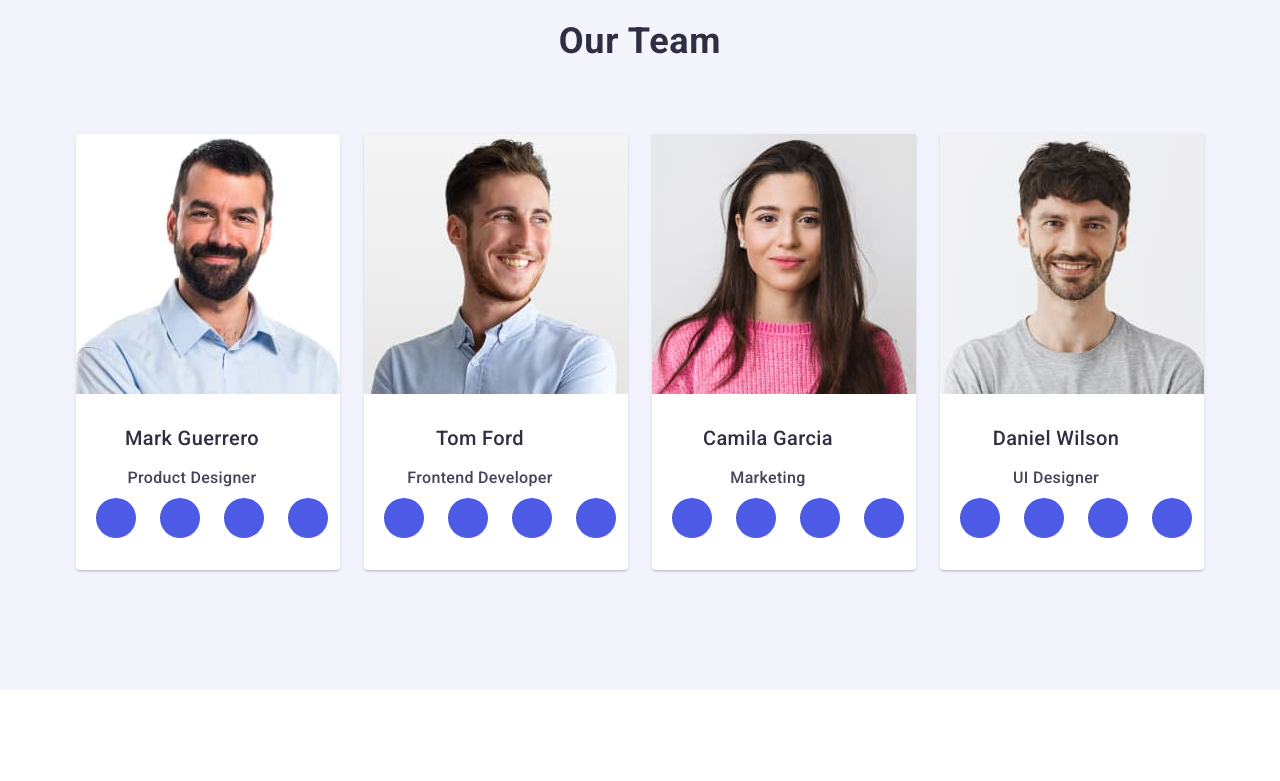
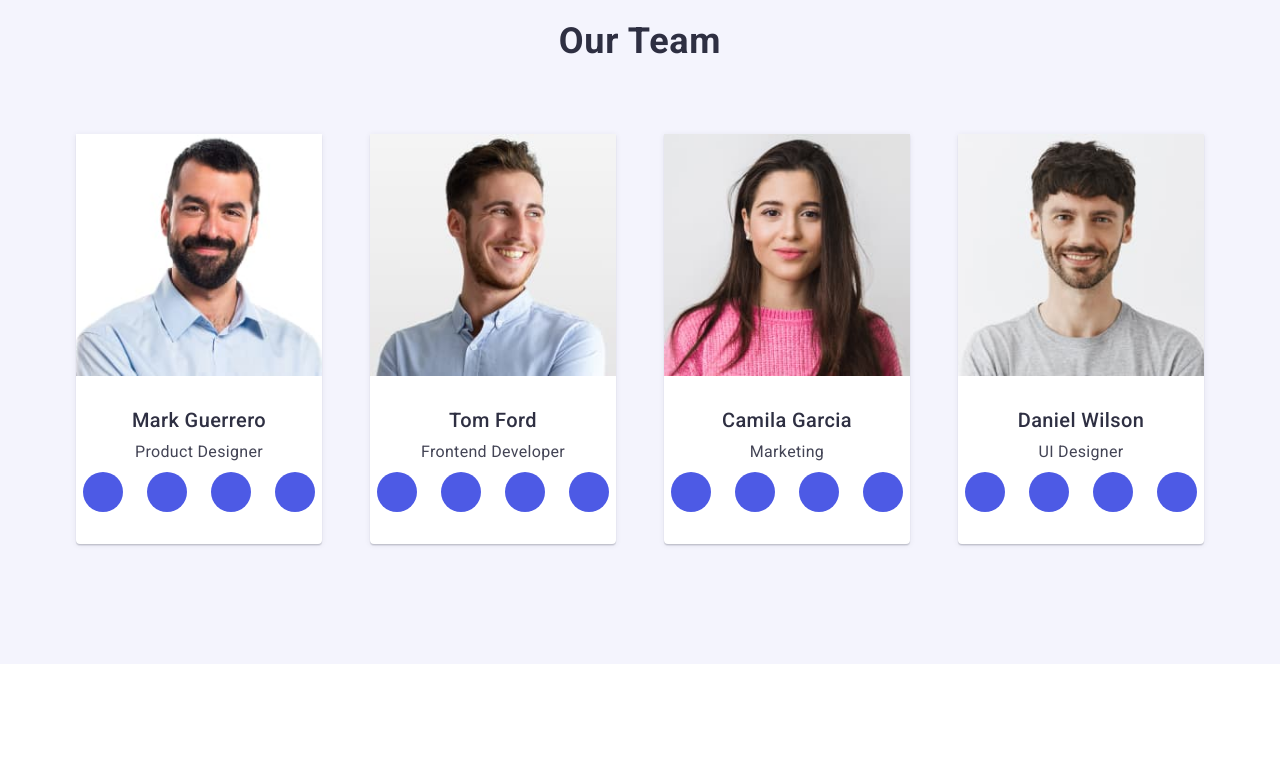
Before and after one commit to TTVictoria/goit-markup-hw-04, a plain HTML site: page index.html in a window 1280 px wide. Shown: the part 1260-2041 px from the top of the page. Drawn offline with nearby package versions, Linux system fonts and the light colour scheme; files that its build step writes are made by us from their sources.

Commit message:
html-css

```diff
--- a/css/styles.css
+++ b/css/styles.css
@@ -2,8 +2,54 @@ body {
     font-family: "Roboto", sans-serif;
     color: #434455;
     background-color: #ffffff;
-    margin: 0;
-    padding: 0;
+    font-size: 16px;
+    line-height: 1.5;
+    font-style: normal;
+    letter-spacing: 0.02em;
+}
+
+h1,
+h2,
+h3,
+h4,
+h5,
+h6,
+p {
+    margin-top: 0;
+    margin-bottom: 0;
+}
+
+a {
+    text-decoration: none;
+    color: inherit;
+}
+
+ul,
+ol {
+    margin-top: 0;
+    margin-bottom: 0;
+    padding-left: 0;
+    list-style-type: none;
+}
+
+img {
+    display: block;
+    max-width: 100%;
+    height: auto;
+}
+
+button {
+    cursor: pointer;
+    border: none;
+}
+
+h2 {
+    text-align: center;
+    font-size: 36px;
+    line-height: 1.1;
+    text-transform: capitalize;
+    letter-spacing: 0.02em;
+    color: #2e2f42;
 }
 
 /*header*/
@@ -75,7 +121,7 @@ body {
     font-family: "Roboto";
     font-size: 16px;
     font-weight: 500;
-    line-height: 1, 5;
+    line-height: 1,5;
     letter-spacing: 0.02em;
     list-style-type: none;
     margin: 0;
@@ -105,14 +151,11 @@ body {
     color: #2e2f42;
     text-decoration: none;
     margin: 0;
-    padding-left: 0;
-    display: block;
     display: block;
     padding: 24px 0;
     position: relative;
     /*для встановлення позиціонування елемента відносно його звичайного місця в потоці документу*/
     transition: color 250ms cubic-bezier(0.4, 0, 0.2, 1);
-    color: #404bbf;
 }
 .nav-link a:hover {color: #404bbf;}
 .nav-link a:focus {color: #404bbf;}
@@ -175,11 +218,9 @@ body {
     margin-left: auto;
     margin-right: auto;
     padding: 188px 0; /*для визначення відступів всередині секції*/
-    justify-content: center;
     background-image: linear-gradient(rgba(46, 47, 66, 0.7),
     rgba(46, 47, 66, 0.7)), url(../images/people-office.jpg);
     max-width: 1440px;
-    flex-shrink: 0;
     background-repeat: no-repeat;
     background-position: center;
     background-size: cover; /*для позиціонування зображення на всю площу фону елемента*/
@@ -210,7 +251,6 @@ body {
     line-height: 1.5;
     letter-spacing: 0.04em;
     color: #ffffff;
-    cursor: pointer;
     display: block;
     min-width: 169px;
     height: 56px;
@@ -276,8 +316,6 @@ body {
     justify-content: center; /*по горизонталі*/
     height: 112px; /*висотa блоку*/
     width: 264px;
-    background-color: #f4f4fd;
-    border-radius: 4px;
     margin-bottom: 8px;
     border-radius: 4px;
     border: 1px solid var(--LIGHT-SLATE, #8E8F99);
@@ -320,23 +358,14 @@ body {
 
 .h-ourteam {
     font-family: "Roboto";
-    font-size: 36px;
     line-height: 1.11;
-    text-align: center;
     letter-spacing: 0.02em;
-    text-transform: capitalize;
     color: #2e2f42;
-    margin: 0;
-    padding: 0;
     margin-bottom: 72px;
-    font-weight: 700;
-
-
 }
 
 
 .ul-ourteam {
-    margin: 0;
     padding-left: 0; /*для визначення відступів між заголовком та параграфом*/
     display: flex; /*для розміщення елементів списку по горизонталі в рядок*/
     gap: 24px; /*для визначення розмірів відступів між елементами списку*/
@@ -349,10 +378,13 @@ body {
     padding-left: 0;
     border-radius: 0px 0px 4px 4px; /*для визначення заокруглень внизу блока*/
     width: calc((100% - 72px) / 4); /*для визначення ширини пункту списку*/
-    gap: 32px;
     box-shadow: 0px 1px 6px rgba(46, 47, 66, 0.08),
         0px 1px 1px rgba(46, 47, 66, 0.16),
         0px 2px 1px rgba(46, 47, 66, 0.08);
+}
+
+.li-productdesigner:not(:last-child) {
+    margin-right: 24px;
 }
 
 img {
@@ -360,19 +392,8 @@ img {
 }
 
 .image-container {
-        font-family: Roboto;
-        font-size: 20px;
-        font-style: normal;
-        font-weight: 500;
         line-height: 24px; /* 120% */
-        letter-spacing: 0.4px;
         padding: 32px 0; /*для визначення відступів від краю контейнера*/
-        display: flex;
-        width: 232px;
-        flex-direction: column;
-        justify-content: center;
-        align-items: center;
-        gap: 8px;
 }
 
 .h-people {
@@ -387,12 +408,9 @@ img {
 }
 
 .p-people {
-    line-height: 1.5;
+
     font-size: 16px;
-    letter-spacing: 0.02em;
-    color: #434455;
-    margin: 0;
-    padding: 0;
+
     text-align: center;
 }
 
@@ -401,6 +419,7 @@ img {
     justify-content: center; /*для вирівнювання елементів по горизонталі*/
     gap: 24px; /*для визначення розмірів відступів між елементами списку*/
     list-style: none;
+    margin-top: 8px;
 }
 
 .li-ellipse {
@@ -412,8 +431,9 @@ img {
     /*для плавної зміни кольору фону елемента*/}
 
 .link-ellipse {
-    width: 100%;
-    height: 100%;
+    transition: background-color 250ms cubic-bezier(0.4, 0, 0.2, 1);
+    width: 40px;
+    height: 40px;
     background-color: #4d5ae5; /*колір фону елемента*/
     border-radius: 50%; /*встановлює радіуси кутів елемента*/
     display: flex; /*для подальшої можливості зміни розташування дочірнього елемента*/
@@ -558,17 +578,18 @@ img {
 }
 
 .footer-paragraph {
-    line-height: 1.5;
     color: #F4F4FD;
-    letter-spacing: 0.02em;
-    margin: 0;
-    padding: 0;
     max-width: 264px; /*для визначення максимально допустимої ширини тексту*/
-    font-size: 16px;
+    height: 72px;
+    /*font-size: 16px;
     font-weight: 400;
     text-align: left;
     font-family: "Roboto";
-    text-align: left;
+    text-align: left;*/
+}
+
+.div-content-socialmedia {
+    gap: 16px;
 }
 
 .p-socialmedia {
@@ -582,6 +603,7 @@ font-style: normal;
 align-items: flex-start;
 letter-spacing: 0.02em;
 }
+
 p {margin: 0;}
 
 .ul-sozial {
@@ -613,4 +635,5 @@ padding: 0;}
 .href-sozial:focus {background-color: #31d0aa;}
 
 .icon-ellipse-footer {
-    fill: #F4F4FD;}
+    fill: #F4F4FD;
+}
```
Also changed, not shown: index.html (+6 -1 lines).
